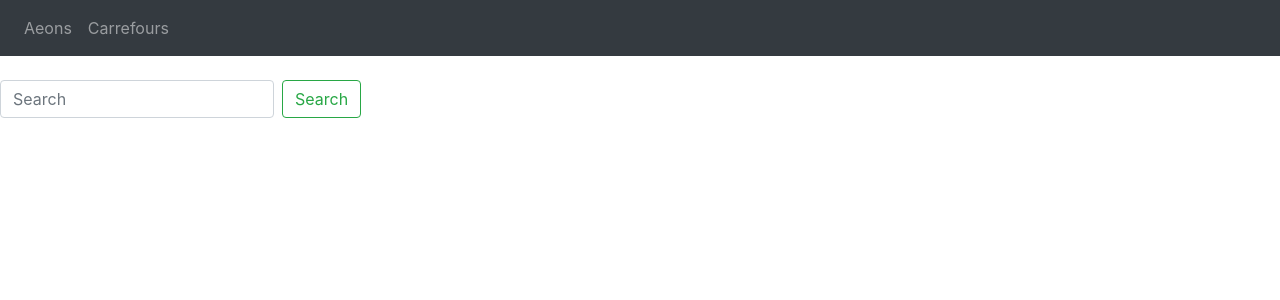
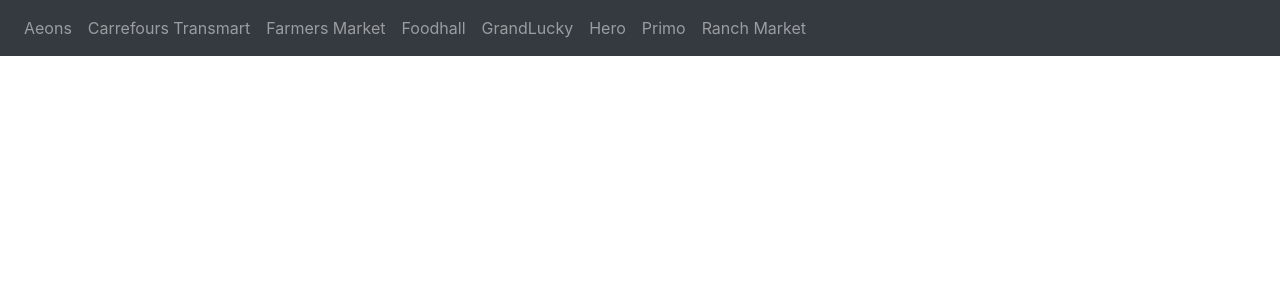
Before and after one commit to punisher49/competitor-review, a React (Create React App) app: page /carrefours in a window 1280 px wide. Shown: the top 300 px of the page. Built offline with nearby package versions, Linux system fonts and the light colour scheme.

Commit message:
better css

```diff
--- a/src/App.js
+++ b/src/App.js
@@ -1,12 +1,8 @@
 import React from 'react';
 import {BrowserRouter as Router, Route} from 'react-router-dom'
-// import Search from "./components/Search";
 import "bootstrap/dist/css/bootstrap.min.css"
 import Navbar from "./components/Navbar";
 import AeonsList from "./components/AeonsList";
-import EditAeon from "./components/EditAeon";
-import CreateAeon from "./components/CreateAeon";
-// import './components/Search.css';
 
 
 class App extends React.Component {
@@ -17,8 +13,6 @@
 					<Navbar />
 					<br />
 					<Route path="/aeons" exact component={AeonsList} />
-					<Route path="/edit/:id" exact component={EditAeon} />
-					<Route path="/carrefours" exact component={CreateAeon} />
 				</div>
 			</Router>
 
--- /dev/null
+++ b/src/components/AeonList.css
@@ -0,0 +1,16 @@
+.scroll {
+  background-color: aqua;
+  width: 40px;
+  height: 40px;
+  position: fixed;
+  bottom: 80px;
+  right: 10px;
+  border-radius: 5px;
+  border: none;
+  outline: none
+
+
+}
+.render{
+  font-size: 15px
+}
--- a/src/components/AeonsList.js
+++ b/src/components/AeonsList.js
@@ -2,7 +2,7 @@
   import { Link } from 'react-router-dom';
   import axios from 'axios';
   import NumberFormat from 'react-number-format';
-  import Search from "./Search";
+  import "./AeonList.css"
   const Aeon = props => (
     <tr>
       <td>{props.aeon.productName}</td>
@@ -25,6 +25,7 @@
       this.state = {
         aeons: [],
         query: '',
+        intervalId: 0
       };
     }
     componentDidMount() {
@@ -48,6 +49,17 @@
         });
       }, 3000);
     };
+    scrollStep() {
+      if (window.pageYOffset === 0) {
+          clearInterval(this.state.intervalId);
+      }
+      window.scroll(0, window.pageYOffset - this.props.scrollStepInPx);
+    }
+
+    scrollToTop() {
+      let intervalId = setInterval(this.scrollStep.bind(this), this.props.delayInMs);
+      this.setState({ intervalId: intervalId });
+    }
 
   aeonList() {
       return this.state.aeons.map(currentaeon => {
@@ -81,18 +93,24 @@
 
     render() {
       return (
-        <div>
-        <form className="form-inline my-2 my-lg-0">
+        <div className="render">
+
+          <form className="form-inline d-flex justify-content-center md-form form-sm mt-0">
+          <i class="fas fa-search" aria-hidden="true"></i>
             <input
-              className="form-control mr-sm-2"
+                className="form-control form-control-lrg ml-3 w-50"
                 name="query"
                 id="search-input"
                 type="search"
-              placeholder="Search"
+                placeholder="Search for a Product"
                 aria-label="Search"
                 onChange={this.handleInputChange}
+                onKeyPress={(e) => { e.key === 'Enter' && e.preventDefault(); }}
                 />
           </form>
+          <br />
+
+
           <table className="table table-striped">
             <thead className="thead-dark">
               <tr>
@@ -113,7 +131,12 @@
             <tbody>
               { this.aeonList() }
             </tbody>
+            <button title='Back to top' className='scroll'
+             onClick={ () => { this.scrollToTop(); }}>
+              <i class="fa fa-arrow-up" ></i>
+            </button>
           </table>
+
         </div>
       )
     }
--- a/src/components/CreateAeon.js
+++ /dev/null
@@ -1,31 +0,0 @@
-import React, { Component } from 'react';
-import Search from "./Search";
-
-class CreateAeon extends Component {
-  constructor(props){
-    super(props)
-    this.state = {
-      productName: '',
-      productCategory: '',
-      weight: '',
-      unit: '',
-      productPriceIdr: '',
-      productPriceAud: '',
-      countryOfManufacture: '',
-      productClaims: '',
-      typeOfPackaging: '',
-      positioningInStore: '',
-      promotion: '',
-      importer: '',
-      productImage: '',
-    }
-  }
-  render(){
-    return(
-      <div>
-          <Search/>
-      </div>
-    )
-  }
-}
-export default CreateAeon;
--- a/src/components/EditAeon.js
+++ /dev/null
@@ -1,12 +0,0 @@
-import React, { Component } from 'react';
-
-class EditAeon extends Component {
-  render(){
-    return(
-      <div>
-        <p>You are on Edit Aeons component</p>
-      </div>
-    )
-  }
-}
-export default EditAeon;
--- a/src/components/Navbar.js
+++ b/src/components/Navbar.js
@@ -1,6 +1,5 @@
 import React, { Component } from 'react';
 import { Link } from 'react-router-dom';
-import Search from "./Search";
 export default class Navbar extends Component {
 
   constructor(props) {
@@ -31,14 +30,49 @@
               <Link to="/aeons" className="nav-link">
               Aeons
               </Link>
-              </li>
+            </li>
+
             <li className="nav-item">
               <Link to="/carrefours" className="nav-link">
-              Carrefours
+              Carrefours Transmart
               </Link>
-
             </li>
 
+            <li className="nav-item">
+              <Link to="/carrefours" className="nav-link">
+              Farmers Market
+              </Link>
+            </li>
+
+            <li className="nav-item">
+              <Link to="/carrefours" className="nav-link">
+              Foodhall
+              </Link>
+            </li>
+
+            <li className="nav-item">
+              <Link to="/carrefours" className="nav-link">
+              GrandLucky
+              </Link>
+            </li>
+
+            <li className="nav-item">
+              <Link to="/carrefours" className="nav-link">
+              Hero
+              </Link>
+            </li>
+
+            <li className="nav-item">
+              <Link to="/carrefours" className="nav-link">
+              Primo
+              </Link>
+            </li>
+
+            <li className="nav-item">
+              <Link to="/carrefours" className="nav-link">
+              Ranch Market
+              </Link>
+            </li>
           </ul>
 
         </div>
--- a/src/components/Search.js
+++ /dev/null
@@ -1,67 +0,0 @@
-import React, {Component} from 'react';
-// import './Search.css'
-import axios from 'axios'
-import "bootstrap/dist/css/bootstrap.min.css"
-class Search extends Component {
-  constructor(props){
-    super(props)
-    this.state = {
-      query: '',
-      results: {},
-      loading: false,
-      message: '',
-    };
-    this.cancel = '';
-  }
-  fetchSearchResults = (updatedPageNo, query) => {
-    const searchUrl = 'http://localhost:5000/aeons'
-    if(this.cancel) {
-      this.cancel.cancel()
-    }//if
-    this.cancel = axios.CancelToken.source();
-    axios.get(searchUrl, {
-      CancelToken: this.cancel.token
-    })//axios.get
-    .then(res =>
-    console.log(res.data.filter(x => console.log(x.productPriceAud)) ) )
-    .catch(error => {
-      if(axios.isCancel(error) || error){
-        this.setState({
-          loading: false,
-          message: 'Failed to fetch the data'
-        })
-      }
-    });//catch error
-  }//fetchSearchResults
-  handleOnInputChange = (event) => {
-    const query = event.target.value
-    this.setState({query: query, loading: false, message: ''}, () => {
-      this.fetchSearchResults(query)
-    });
-  }
-  render(){
-    const {query} = this.state
-    return(
-      <div>
-      <form className="form-inline my-2 my-lg-0">
-        <input
-            className="form-control mr-sm-2"
-            name="query"
-            value={query}
-            id="search-input"
-            type="search"
-            placeholder="Search"
-            aria-label="Search"
-            onChange={this.handleOnInputChange}
-            />
-        <button className="btn btn-outline-success my-2 my-sm-0" type="submit">Search
-        </button>
-      </form>
-      </div>
-
-
-
-    )
-  }
-}
-export default Search
```
Lines whose indentation alone changed are shown as unchanged.
